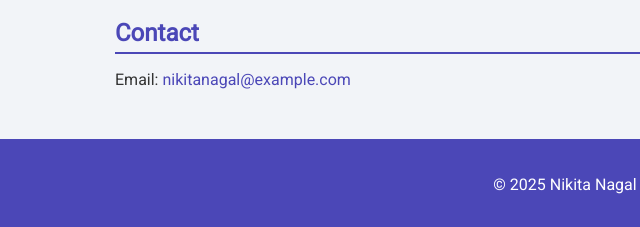
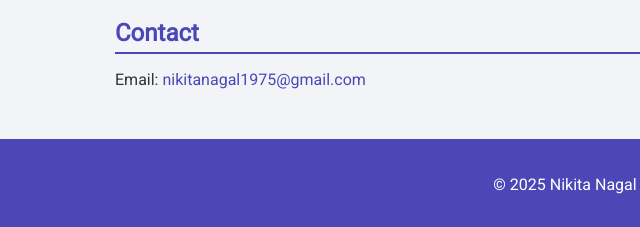
Before and after one commit to nikita01710/nikita01710.github.io, a plain HTML site: page index.html in a window 1280 px wide. Shown: the part 657-884 px from the top of the page, 75-715 px from the left. Drawn offline with Linux system fonts and the light colour scheme.

Commit message:
Update index.html

```diff
--- a/index.html
+++ b/index.html
@@ -45,7 +45,7 @@
 
   <section class="container" id="contact">
     <h2>Contact</h2>
-    <p>Email: <a href="mailto:nikitanagal1975@gmail.com">nikitanagal@example.com</a></p>
+    <p>Email: <a href="mailto:nikitanagal1975@gmail.com">nikitanagal1975@gmail.com</a></p>
   </section>
 
   <footer>
```
